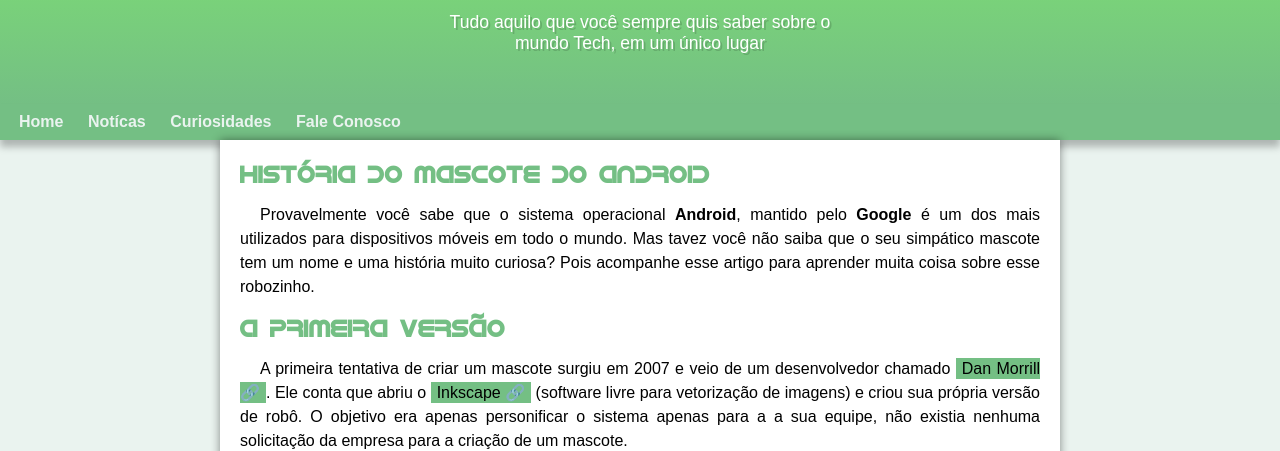
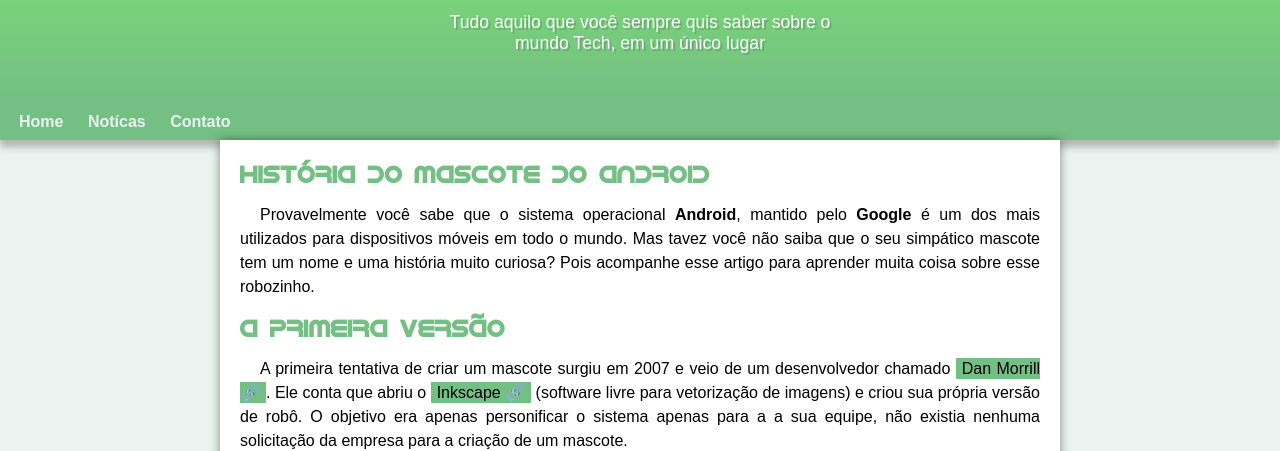
Before and after one commit to gabrielhdsg/simple-site, a plain HTML site: page index.html in a window 1280 px wide. Shown: the part 76-527 px from the top of the page. Drawn offline with Linux system fonts and the light colour scheme.

Commit message:
nav and header modification

```diff
--- a/css/style.css
+++ b/css/style.css
@@ -51,6 +51,7 @@ header p{
     margin: auto;
     padding-right: 10px;
     padding-left: 10px;
+    padding-bottom: 20px;
     text-shadow: 2px 2px 0px rgba(0, 0, 0, 0.150);
 }
 
--- a/index.html
+++ b/index.html
@@ -16,8 +16,7 @@
     <nav>
         <a href="">Home</a>
         <a href="">Notícas</a>
-        <a href="">Curiosidades</a>
-        <a href="">Fale Conosco</a>
+        <a href="">Contato</a>
     </nav>
     <main>
         <article>
```
